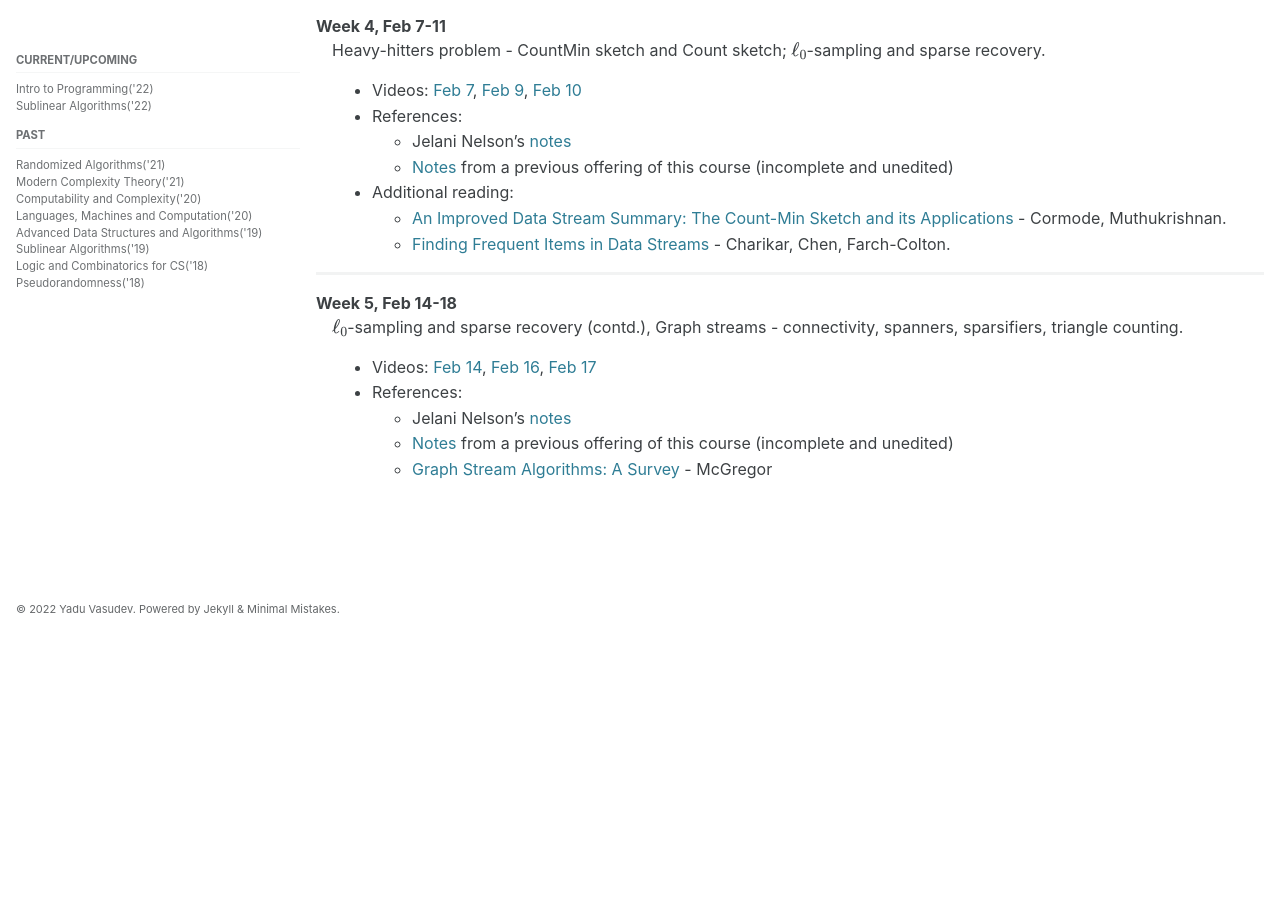
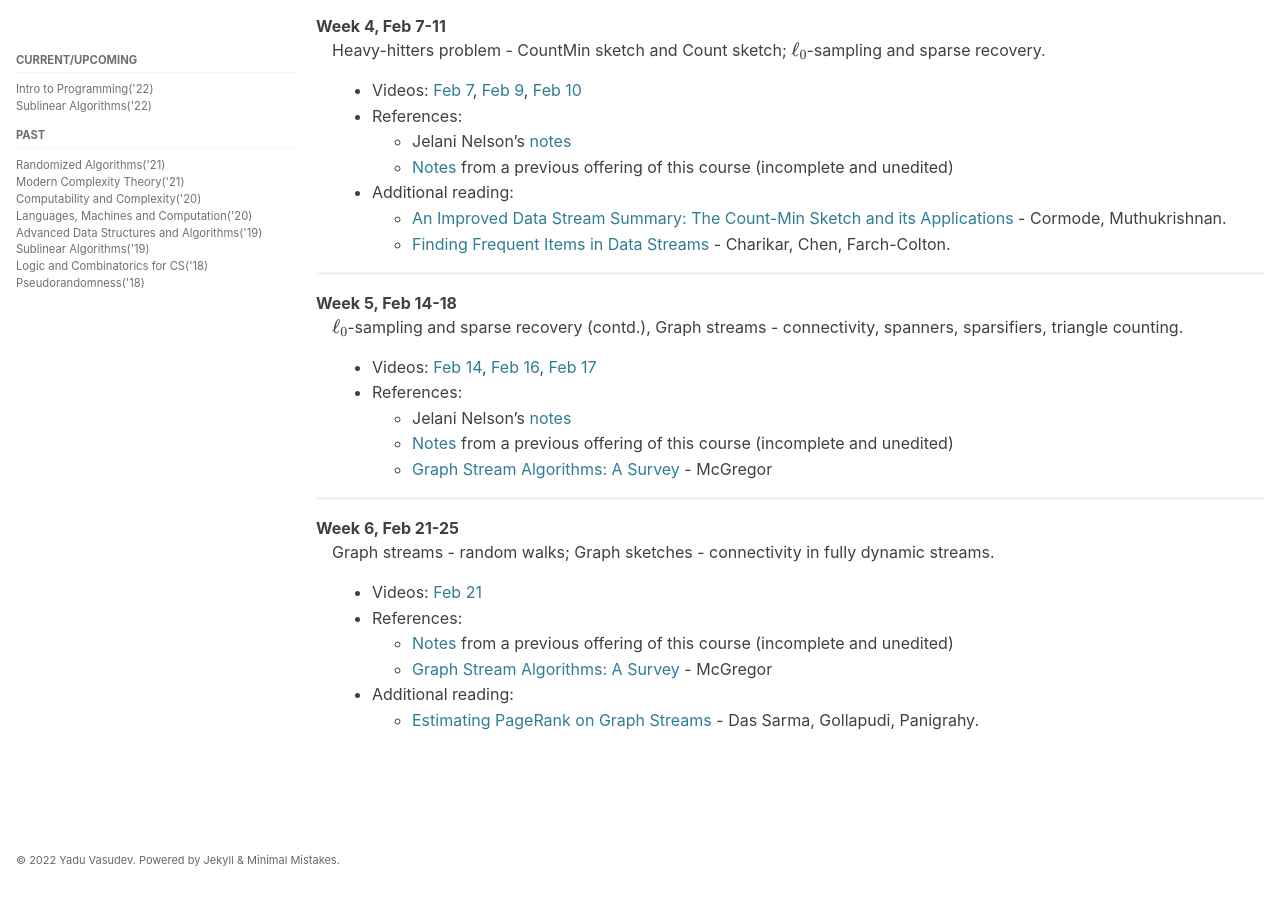
Before and after one commit to yaduvasudev/yaduvasudev.github.io, a Jekyll site: the page built from _pages/6025-22-lectures.md, in a window 1280 px wide and 900 px high, scrolled down 1217 px. Built offline with Jekyll 4.4.1, drawn with Linux system fonts in a browser that asks for light colours; cached includes are drawn as plain includes; formulas are drawn with MathJax 3; before the commit the page ends 1866 px from its top, so only the background shows below that.

Commit message:
Update 6025-22-lectures.md
Week 6 updates

```diff
--- a/_pages/6025-22-lectures.md
+++ b/_pages/6025-22-lectures.md
@@ -72,3 +72,14 @@ Week 5, Feb 14-18
     - Jelani Nelson's [notes](https://www.sketchingbigdata.org/fall20/lec/notes.pdf)
     - [Notes](https://drive.google.com/file/d/1DIy1HJbasqZ6vkkQNNToWniEeGQ36F_f/view?usp=sharing) from a previous offering of this course (incomplete and unedited)
     - [Graph Stream Algorithms: A Survey](https://people.cs.umass.edu/~mcgregor/papers/13-graphsurvey.pdf) - McGregor
+
+---
+
+Week 6, Feb 21-25
+: Graph streams - random walks; Graph sketches - connectivity in fully dynamic streams.
+- Videos: [Feb 21](https://iitmadras.webex.com/iitmadras/ldr.php?RCID=aefeeeb2de301c298ad56963b61bf5b0)
+- References:
+    - [Notes](https://drive.google.com/file/d/1DIy1HJbasqZ6vkkQNNToWniEeGQ36F_f/view?usp=sharing) from a previous offering of this course (incomplete and unedited)
+    - [Graph Stream Algorithms: A Survey](https://people.cs.umass.edu/~mcgregor/papers/13-graphsurvey.pdf) - McGregor
+- Additional reading:
+    - [Estimating PageRank on Graph Streams](https://www.cs.dartmouth.edu/~ac/Teach/CS49-Fall11/Papers/dassarma-pagerank.pdf) - Das Sarma, Gollapudi, Panigrahy.
```
